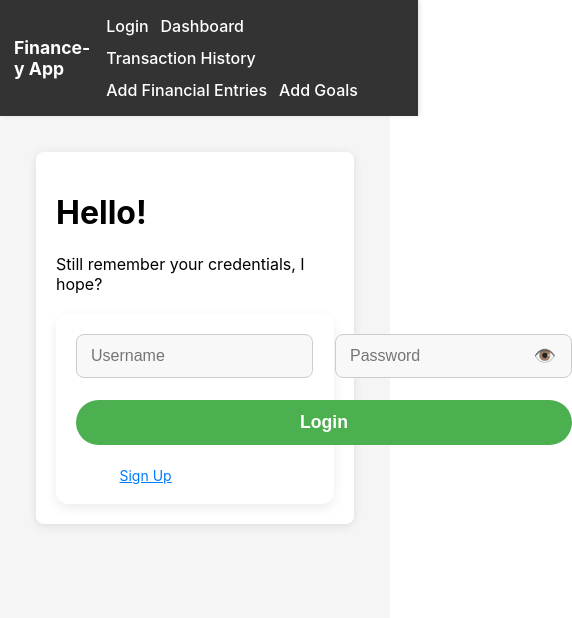
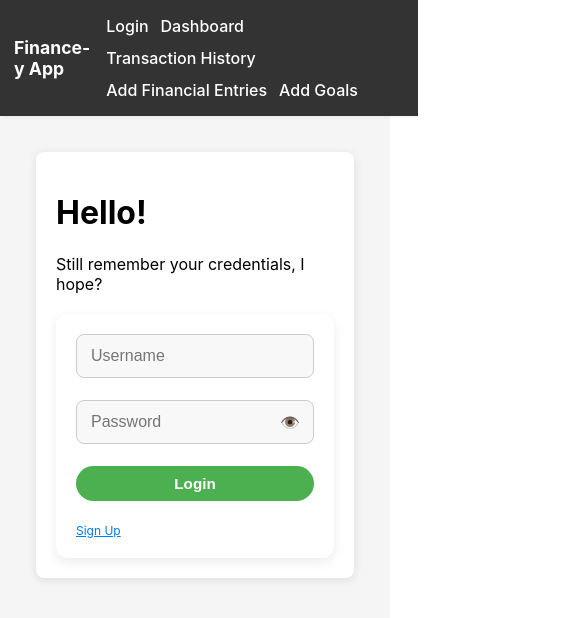
Before and after one commit to FirstPotatoCoder/Finance-y-App, a React (Create React App) app: page /login in a window 390 px wide. Shown: the top 618 px of the page, 572 px wide, since content can reach past the window. Built offline with nearby package versions, Linux system fonts and the light colour scheme.

Commit message:
Fix responsive bugs

```diff
--- a/src/components/LoginForm/LoginForm.css
+++ b/src/components/LoginForm/LoginForm.css
@@ -1,9 +1,46 @@
+/* --- AUTH FORM --- */
+.auth-form {
+  display: grid;
+  grid-template-columns: 1fr;
+  gap: 22px;
+}
+
+.form-item {
+  display: flex;
+  flex-direction: column;
+}
+
+.form-item label {
+  font-size: 0.95em;
+  font-weight: 600;
+  margin-bottom: 8px;
+  color: #333;
+}
+
+.form-item input {
+  padding: 12px 14px;
+  border: 1px solid #ccc;
+  border-radius: 8px;
+  font-size: 1em;
+  background-color: #f8f8f8;
+  outline: none;
+  transition: 0.25s ease;
+  width: 100%;
+  box-sizing: border-box;
+}
+
+.form-item input:focus {
+  border-color: #4CAF50;
+  background-color: #fff;
+  box-shadow: 0 0 0 3px rgba(76, 175, 80, 0.2);
+}
+
 /* --- FULL-WIDTH NOTE FIELD --- */
 .full-row {
-  grid-column: span 2;
+  grid-column: span 1;
 }
 
-/* --- SAVE BUTTON --- */
+/* --- SUBMIT BUTTON --- */
 .submit-btn {
   grid-column: span 2;
   padding: 12px 18px;
@@ -39,7 +76,6 @@
   font-weight: 500;
 }
 
-
 /* REVEAL BUTTON */
 .password-wrapper {
   position: relative;
@@ -64,8 +100,8 @@
 .extra-links {
   display: flex;
   flex-direction: column;
-    justify-content: center;   /* or space-between / space-around */
-    gap: 6px;                  /* works now! */
+  justify-content: center;
+  gap: 6px;
   align-items: center;
 }
 
@@ -81,6 +117,39 @@
   box-shadow: none;
   outline: none;
 }
+
 .text-link:hover {
   text-decoration: underline;
 }
+
+/* ========= RESPONSIVE ========= */
+
+@media (min-width: 769px) {
+  .auth-form {
+    grid-template-columns: repeat(2, 1fr);
+  }
+}
+
+@media (max-width: 480px) {
+  .password-wrapper input {
+    padding-right: 35px;
+  }
+
+  .eye-btn {
+    right: 8px;
+    font-size: 16px;
+  }
+
+  .extra-links {
+    gap: 4px;
+  }
+
+  .text-link {
+    font-size: 12px;
+  }
+
+  .submit-btn {
+    padding: 9px 14px;
+    font-size: 0.95em;
+  }
+}
--- a/src/components/SignupForm/SignupForm.css
+++ b/src/components/SignupForm/SignupForm.css
@@ -1,11 +1,48 @@
+/* --- AUTH FORM --- */
+.grid-form {
+  display: grid;
+  grid-template-columns: 1fr;
+  gap: 22px;
+}
+
+.form-item {
+  display: flex;
+  flex-direction: column;
+}
+
+.form-item label {
+  font-size: 0.95em;
+  font-weight: 600;
+  margin-bottom: 8px;
+  color: #333;
+}
+
+.form-item input {
+  padding: 12px 14px;
+  border: 1px solid #ccc;
+  border-radius: 8px;
+  font-size: 1em;
+  background-color: #f8f8f8;
+  outline: none;
+  transition: 0.25s ease;
+  width: 100%;
+  box-sizing: border-box;
+}
+
+.form-item input:focus {
+  border-color: #4CAF50;
+  background-color: #fff;
+  box-shadow: 0 0 0 3px rgba(76, 175, 80, 0.2);
+}
+
 /* --- FULL-WIDTH NOTE FIELD --- */
 .full-row {
-  grid-column: span 2;
+  grid-column: span 1;
 }
 
-/* --- SAVE BUTTON --- */
+/* --- SUBMIT BUTTON --- */
 .submit-btn {
-  grid-column: span 2;
+  grid-column: span 1;
   padding: 12px 18px;
   background: #4CAF50;
   color: white;
@@ -39,7 +76,6 @@
   font-weight: 500;
 }
 
-
 /* REVEAL BUTTON */
 .password-wrapper {
   position: relative;
@@ -64,8 +100,8 @@
 .extra-links {
   display: flex;
   flex-direction: column;
-    justify-content: center;   /* or space-between / space-around */
-    gap: 6px;                  /* works now! */
+  justify-content: center;
+  gap: 6px;
   align-items: center;
 }
 
@@ -81,6 +117,75 @@
   box-shadow: none;
   outline: none;
 }
+
 .text-link:hover {
   text-decoration: underline;
 }
+
+/* ========= RESPONSIVE ========= */
+
+@media (min-width: 769px) {
+  .grid-form {
+    grid-template-columns: repeat(2, 1fr);
+  }
+
+  .full-row,
+  .submit-btn,
+  .message {
+    grid-column: span 2;
+  }
+
+  .text-link {
+    width: 150px;
+  }
+}
+
+@media (max-width: 768px) {
+  .grid-form {
+    grid-template-columns: 1fr;
+  }
+
+  .full-row,
+  .submit-btn,
+  .message {
+    grid-column: span 1;
+  }
+
+  .text-link {
+    width: 100%;
+    font-size: 13px;
+  }
+
+  .submit-btn {
+    padding: 10px 16px;
+    font-size: 1em;
+  }
+}
+
+@media (max-width: 480px) {
+  .password-wrapper input {
+    padding-right: 35px;
+  }
+
+  .eye-btn {
+    right: 8px;
+    font-size: 16px;
+  }
+
+  .extra-links {
+    gap: 4px;
+  }
+
+  .text-link {
+    font-size: 12px;
+  }
+
+  .submit-btn {
+    padding: 9px 14px;
+    font-size: 0.95em;
+  }
+
+  .form-item input {
+    font-size: 16px; /* Prevents iOS zoom */
+  }
+}
--- a/src/pages/Login/Login.css
+++ b/src/pages/Login/Login.css
@@ -14,9 +14,22 @@
 
 /* ========= RESPONSIVE AUTH CONTAINER ========= */
 
-@media (max-width: 600px) {
+@media (max-width: 768px) {
   .page-container {
-    margin: 20px;
+    margin: 30px 16px;
     padding: 20px;
   }
 }
+
+@media (max-width: 480px) {
+  .page-container {
+    margin: 15px;
+    padding: 16px;
+    max-width: 100%;
+  }
+
+  .page-container h2 {
+    font-size: 1.3em;
+    margin-bottom: 15px;
+  }
+}
```
Also changed, not shown: src/components/LoginForm/LoginForm.jsx (indentation only). Lines whose indentation alone changed are shown as unchanged.
